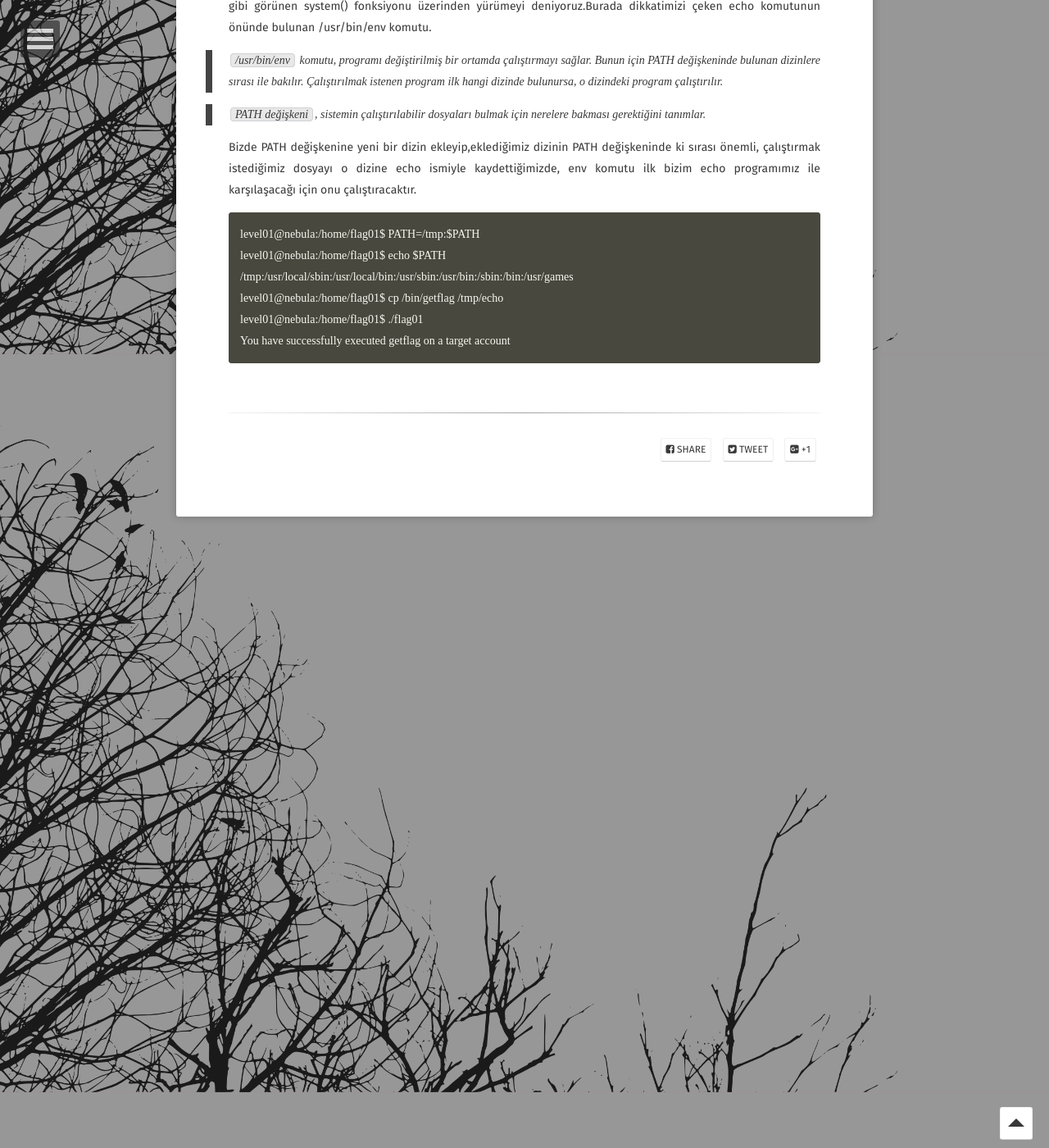
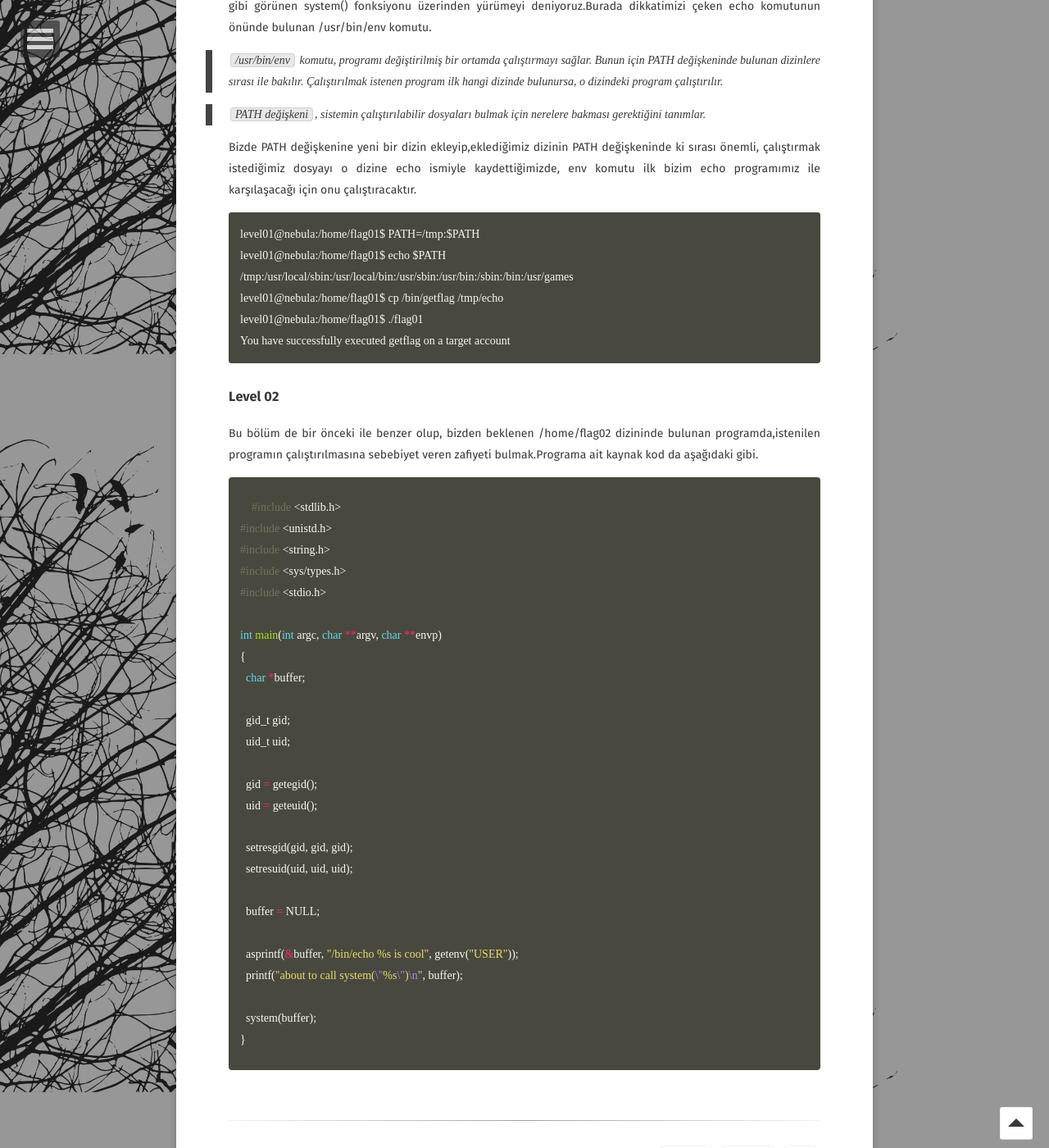
Before and after one commit to burcudemiralp/burcudemiralp.github.io, a Jekyll site: the page built from _posts/2018-02-23-nebula-writeup.md, in a window 1280 px wide and 1400 px high, scrolled down 2268 px. Shown: the whole window at 82% size. Built offline with Jekyll 4.4.1, drawn with Linux system fonts in a browser that asks for light colours; some web fonts are replaced; some of the changed text lies outside the part shown.

Commit message:
Update 2018-02-23-nebula-writeup.md

```diff
--- a/_posts/2018-02-23-nebula-writeup.md
+++ b/_posts/2018-02-23-nebula-writeup.md
@@ -90,3 +90,37 @@
     level01@nebula:/home/flag01$ ./flag01
     You have successfully executed getflag on a target account
 {% endraw %}
+
+### Level 02
+Bu bölüm de bir önceki ile benzer olup, bizden beklenen /home/flag02 dizininde bulunan programda,istenilen programın çalıştırılmasına sebebiyet veren zafiyeti bulmak.Programa ait kaynak kod da aşağıdaki gibi.
+
+{% highlight c %}
+{% raw %}
+    #include <stdlib.h>
+#include <unistd.h>
+#include <string.h>
+#include <sys/types.h>
+#include <stdio.h>
+
+int main(int argc, char **argv, char **envp)
+{
+  char *buffer;
+
+  gid_t gid;
+  uid_t uid;
+
+  gid = getegid();
+  uid = geteuid();
+
+  setresgid(gid, gid, gid);
+  setresuid(uid, uid, uid);
+
+  buffer = NULL;
+
+  asprintf(&buffer, "/bin/echo %s is cool", getenv("USER"));
+  printf("about to call system(\"%s\")\n", buffer);
+
+  system(buffer);
+}
+{% endraw %}
+{% endhighlight %}
```
